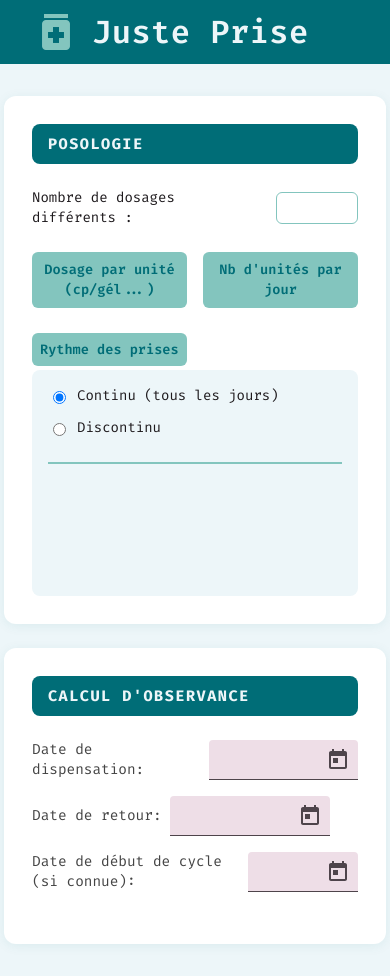
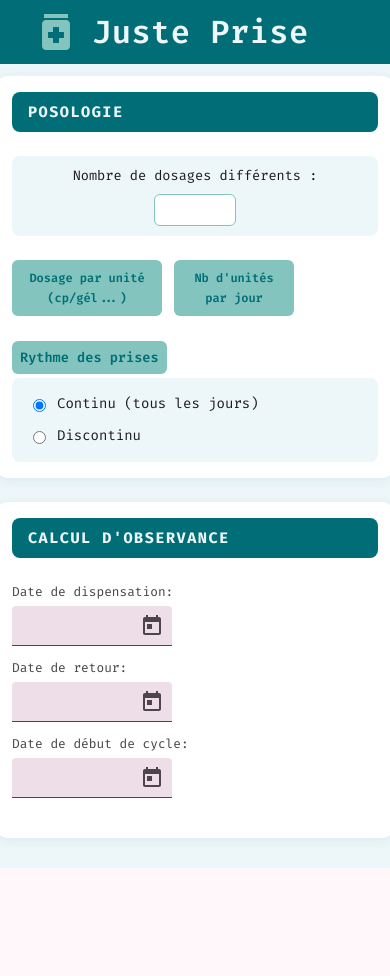
Before and after one commit to Camille-951/juste-prise, an Angular app: page / in a window 390 px wide. After the commit the page ends 868 px from the top, so only its background shows below. Built offline with nearby package versions, Linux system fonts and the light colour scheme.

Commit message:
UI update - mobile version updated.

```diff
--- a/src/app/observance-form/observance-form.html
+++ b/src/app/observance-form/observance-form.html
@@ -42,7 +42,7 @@
                         </div> -->
                     </div>
 
-                    <div class="rythme-details">
+                    <div class="rythme-details" [class.continu]="posologieForm.rythm.mode().value() === 'continu'">
                         @if (posologieForm.rythm.mode().value() === 'discontinu') {
                         <div class="input-group">
                             <input mat-input type="number" [formField]="posologieForm.rythm.traitement" />
@@ -78,7 +78,7 @@
                     <mat-datepicker #dateRetour></mat-datepicker>
                 </mat-form-field>
             </div>
-            <div> <span>Date de début de cycle (si connue): </span>
+            <div> <span>Date de début de cycle: </span>
                 <mat-form-field subscriptSizing="dynamic">
                     <input matInput [matDatepicker]="dateDebutCycle" [formField]="posologieForm.dates.debutCycle"
                         disabled>
@@ -97,18 +97,21 @@
                 <span class="header">Observance</span>
 
                 @for (line of posologieModel().doseLines; track line.id; let i = $index) {
-                <div class="dosage-display">
-                    {{ line.dosePerUnit || 0 }} mg
-                </div>
-
-                <input mat-input type="number" [formField]="posologieForm.doseLines[i].dispensed" placeholder="0" />
-                <input mat-input type="number" [formField]="posologieForm.doseLines[i].returned" placeholder="0" />
-                <div class="observance-display" [class.alerte]="getObservance(i) || 0 < 0.8">
-                    @if (getObservance(i) !== null) {
-                    {{ getObservance(i) | percent:'1.0-1' }}
-                    } @else {
-                    -
-                    }
+                <div class="dosage-line">
+                    <div class="dosage-display">{{ line.dosePerUnit || 0 }} mg</div>
+                    <div class="input-labeled dispensed">
+                        <span class="input-label">Dispensées</span>
+                        <input mat-input type="number" [formField]="posologieForm.doseLines[i].dispensed" placeholder="0" />
+                    </div>
+                    <div class="input-labeled returned">
+                        <span class="input-label">Retournées</span>
+                        <input mat-input type="number" [formField]="posologieForm.doseLines[i].returned" placeholder="0" />
+                    </div>
+                    <div class="observance-display" [class.alerte]="getObservance(i) || 0 < 0.8">
+                        @if (getObservance(i) !== null) {
+                        {{ getObservance(i) | percent:'1.0-1' }}
+                        } @else { - }
+                    </div>
                 </div>
                 }
             </div>
--- a/src/app/observance-form/observance-form.scss
+++ b/src/app/observance-form/observance-form.scss
@@ -204,6 +204,8 @@ input[type="number"] {
 
         .tableau {
 
+            .input-label { display: none; }
+
             .table-grid {
                 display: grid;
                 grid-template-columns: 1fr 1fr 1fr 1fr;
@@ -354,14 +356,132 @@ input[type="number"] {
         border-top: 2px solid #83C5BE;
         padding-left: 0;
         padding-top: 16px;
+
+        &.continu {
+            display: none;
+        }
     }
 
     .content .observance .tableau .table-grid {
-        grid-template-columns: 1fr;
-        gap: 8px;
+        display: flex;
+        flex-direction: column;
+        gap: 10px;
 
-        .header {
-            display: none;
+        .header { display: none; }
+
+        .input-label { display: block; }
+
+        .dosage-line {
+            display: grid;
+            grid-template-columns: 1fr 1fr;
+            grid-template-areas:
+                "dosage observance"
+                "dispensed returned";
+            gap: 8px;
+            background: #EDF6F9;
+            border-radius: 8px;
+            padding: 12px;
+
+            .dosage-display      { grid-area: dosage; }
+            .input-labeled.dispensed { grid-area: dispensed; }
+            .input-labeled.returned  { grid-area: returned; }
+            .observance-display  { grid-area: observance; }
+
+            .input-labeled {
+                display: flex;
+                flex-direction: column;
+                gap: 4px;
+
+                input {
+                    width: 100% !important;
+                    min-width: unset !important;
+                    box-sizing: border-box !important;
+                }
+            }
+
+            .input-label {
+                font-size: 0.7rem;
+                color: #006D77;
+                font-weight: 600;
+            }
         }
     }
 }
+
+@media (max-width: 600px) {
+    .content {
+        padding: 12px;
+    }
+
+    .content .posologie,
+    .content .observance {
+        padding: 16px;
+    }
+
+    .content .posologie .dose-number {
+        gap: 8px;
+        font-size: 0.85rem;
+        flex-wrap: wrap;
+        background: #EDF6F9;
+        border-radius: 8px;
+        padding: 10px 14px;
+
+        span {
+            flex: 1 1 100%;
+            text-align: center;
+        }
+
+        input {
+            width: 60px !important;
+            flex: none !important;
+            min-width: unset !important;
+            margin: 0 auto;
+        }
+    }
+
+    .content .posologie .dose-lines {
+        grid-template-columns: 150px 120px;
+        gap: 8px 12px;
+
+        .header {
+            font-size: 0.75rem;
+        }
+
+        input {
+            width: 70px;
+        }
+    }
+
+    .content .observance .dates {
+        flex-direction: column;
+        gap: 12px;
+
+        div {
+            flex-direction: column;
+            align-items: flex-start;
+            gap: 4px;
+
+            span {
+                font-size: 0.8rem;
+            }
+        }
+
+        mat-form-field {
+            width: 160px;
+        }
+    }
+
+    .content .observance .calendar-recap {
+        .week-headers,
+        .calendar-grid {
+            grid-template-columns: repeat(7, 28px);
+            gap: 2px;
+        }
+
+        .day-cell {
+            width: 28px;
+            height: 28px;
+            font-size: 0.7rem;
+        }
+    }
+}
```
